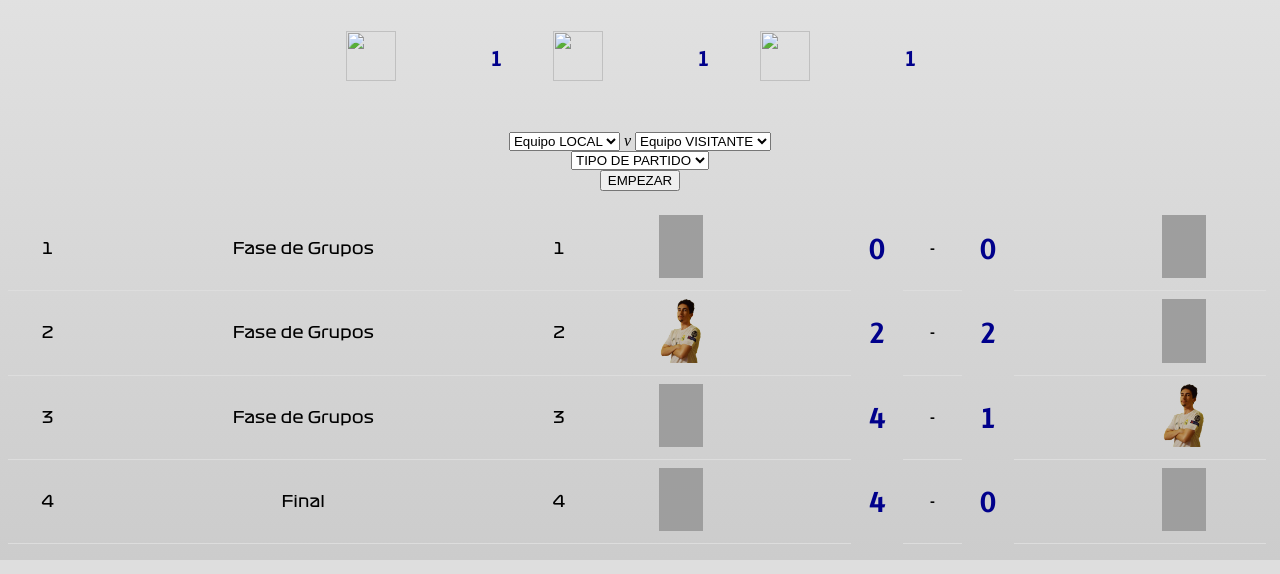
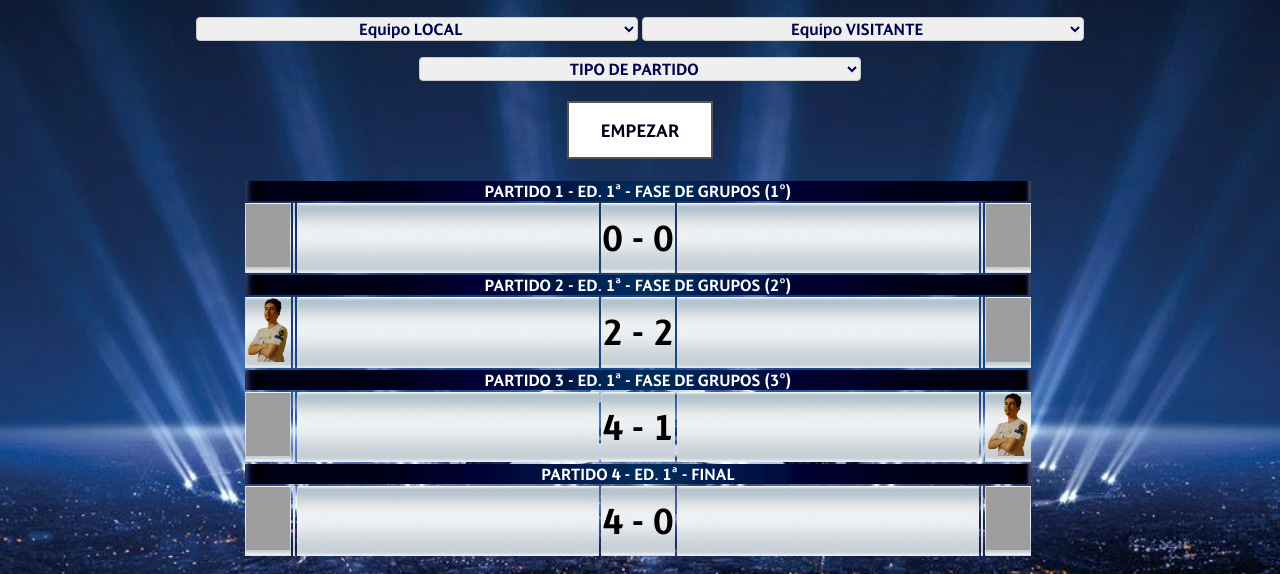
Before and after one commit to miguelromeral/BC_Web, a PHP site: page /principal.php in a window 1280 px wide. Shown: the part 457-1031 px from the top of the page. Run offline with PHP 8.4, Linux system fonts and the light colour scheme; the visitor is signed in with stand-in values (Sample User, id 1); data comes from the database, SQL or seed files in the repository; data that the repository does not hold is empty; grey boxes are pictures that could not be loaded.

Commit message:
Cambiado muchas cosas de hoja de estilos.
Marcador mejorado, estadísticas, etc.

```diff
--- a/Estilos/estilos.css
+++ b/Estilos/estilos.css
@@ -21,64 +21,69 @@
 }
 
 div {
-    font-family: F1_Bold;
+    font-family: UCL;
+    text-alig: center;
 }
 
 p {
+    font-family: UCL;
     text-align: center;
 }
 
 /* Cumple con todos los que tienen id=... */
 #marcador_g {
+    border-bottom: 1px solid #ddd;
+    text-align: center;
+    background-image:url(rotulo2.png);
+    background-size: cover;
+    color: #000000;
     font-family: UCL;
-    font-size: 200%;
     text-align: center;
-    color: darkblue;
-}
-
-#principal_equipo{
-    font-family: UCL;
-    font-size: 150%;
-    color: darkblue;
+    font-size: 40px;
 }
 
 body {
-  /* background: #6699ff;
-  background: -webkit-linear-gradient(#648880, #293f50);
-  background:    -moz-linear-gradient(#648880, #293f50); */
-  background:         linear-gradient(#f2f2f2,  #cccccc);
+  /* background:         linear-gradient(#f2f2f2,  #cccccc); */
+    background-image:url(UCL_fondo.jpg);
+    /* Full height */
+    height: 100%;
+    color: #f2f2f2;
+    /* Center and scale the image nicely */
+    background-position: center;
+    background-repeat: no-repeat;
+    background-size: cover;
 }
 
 
 #tabla_partidos {
-    border-collapse: collapse;
-    font-family: F1_Reg;
-    font-size: 100%;
-    width: 100%;
+    /*border-collapse: collapse;*/
+    font-family: UCL;
+    font-size: 18px;
+    /*width: 100%;*/
 }
 
 #p_td {
-    padding: 8px;
-    text-align: left;
     border-bottom: 1px solid #ddd;
     text-align: center;
+    background-image:url(rotulo2.png);
+    background-size: cover;
+    color: #00004d;
+    font-family: UCL;
+    text-align: center;
+    text-transform: uppercase;
+    font-size: 18px;
 }
 
-#p_tr:hover {background-color:#f5f5f5;}
-
-
-#tabla_partidos {
-    border-collapse: collapse;
-    font-family: F1_Reg;
-    font-size: 100%;
-    width: 100%;
-}
-
-#p_td {
-    padding: 8px;
-    text-align: left;
-    border-bottom: 1px solid #ddd;
+#p_td_equipo {
     text-align: center;
+    background-image:url(rotulo2.png);
+    background-size: cover;
+    color: #00004d;
+    font-family: UCL;
+    text-align: center;
+    text-transform: uppercase;
+    font-size: 18px;
+    column-width: 300px;
 }
 
 #p_tr:hover {background-color:#f5f5f5;}
@@ -89,8 +94,7 @@ body {
 #tabla_clasificacion {
     border-collapse: collapse;
     font-family: F1_Reg;
-    font-size: 100%;
-    width: 100%;
+    width: 50%;
     text-align: center;
 }
 
@@ -103,20 +107,26 @@ body {
     color: white;
 }
 #c_tr_in{
+    color: black;
     background-color: #33cc33;
 }
 #c_tr_out{
     color: black;
+    background-color: #ffb3b3;
 }
 
 #td_ucl_blue{
     background-image:url(timer.png);
+    background-position: center;
+    background-repeat: no-repeat;
     background-size: cover;
     color: white;
     font-family: UCL;
     text-align: center;
     text-transform: uppercase;
     font-size: 18px;
+    padding:0; margin:0;
+    border-collapse: collapse;
 }
 #td_ucl_white{
     background-image:url(rotulo2.png);
@@ -126,6 +136,8 @@ body {
     text-align: center;
     text-transform: uppercase;
     font-size: 18px;
+    padding:0; margin:0;
+    border-collapse: collapse;
 }
 #td_ucl_white_bold{
     background-image:url(rotulo2.png);
@@ -135,4 +147,127 @@ body {
     text-align: center;
     text-transform: uppercase;
     font-size: 26px;
+    padding:0; margin:0;
+    border-collapse: collapse;
 }
+
+.m_ta {
+    background-color: #ffff00;
+    color: white;
+    text-align: center;
+    color: #000000;
+    font-family: UCL;
+    text-align: center;
+    font-size: 24px;
+    width: 100px;
+    padding: 12px 20px;
+    margin: 8px 0;
+    box-sizing: border-box;
+    border: none;
+}
+
+.m_tr {
+    background-color: #ff0000;
+    color: white;
+    text-align: center;
+    color: white;
+    font-family: UCL;
+    text-align: center;
+    font-size: 24px;
+    width: 100px;
+    padding: 12px 20px;
+    margin: 8px 0;
+    box-sizing: border-box;
+    border: none;
+}
+
+
+.m_goles {
+    color: white;
+    text-align: center;
+    color: white;
+    font-family: UCL;
+    text-align: center;
+    font-size: 72px;
+    height: 150px;
+    box-sizing: border-box;
+    vertical-align: middle;
+    border: none;
+    width: 500px;
+}
+
+
+.m_goles_uno {
+    background: transparent;
+    color: white;
+    opacity: 10%;
+    text-align: center;
+    font-family: UCL;
+    font-size: 162px;
+    width: 200px;
+    height: 220px;
+    padding: 12px 20px;
+    margin: 8px 0;
+    box-sizing: border-box;
+    border: none;
+}
+
+select {
+    font-family: UCL;
+    width: 35%;
+    color: #00004d;
+    text-align: center;
+    display: inline-block;
+    border: 1px solid #ccc;
+    border-radius: 4px;
+    font-size: 18px;
+    box-sizing: border-box;
+}
+
+h1 {
+    font-family: UCL;
+    color: white;
+    text-align: center;
+}
+h2 {
+    font-family: UCL;
+    color: white;
+    text-align: center;
+}
+h3 {
+    font-family: UCL;
+    color: white;
+    text-align: center;
+}
+p {
+    font-family: UCL;
+    color: white;
+    text-align: center;
+}
+
+.button {
+    background-color: #4CAF50; /* Green */
+    border: none;
+    color: white;
+    padding: 16px 32px;
+    text-align: center;
+    text-decoration: none;
+    display: inline-block;
+    font-size: 20px;
+    margin: 4px 2px;
+    -webkit-transition-duration: 0.4s; /* Safari */
+    transition-duration: 0.4s;
+    cursor: pointer;
+    font-family: UCL;
+}
+
+.buttonBlue {
+    background-color: white;
+    color: #00001a;
+    border: 2px solid #555555;
+}
+
+.buttonBlue:hover {
+    background-color: #00001a;
+    color: white;
+}
--- a/FuncionesPHP/consultas.php
+++ b/FuncionesPHP/consultas.php
@@ -51,17 +51,17 @@ function getUsuarioFromID($conn, $id){
 
 function getTablaEquiposRegistrados($conn){
     if ($conn){
-        echo "<table border=\"1\">";
+        echo "<table>";
         echo "<tr><i>Equipos registrados</i></tr>";
         $query = "SELECT id, nombre FROM equipo order by nombre;";
         $result = mysqli_query($conn, $query);
         while($row = mysqli_fetch_assoc($result))
         {
-            echo "<tr><td>";
+            echo "<tr><td id=\"td_ucl_blue\">";
             //echo $row["id"];
             //echo "</td><td>";
             getImagenEquipoID($conn, $row["id"], 0.16);
-            echo "</td><td>";
+            echo "</td><td id=\"td_ucl_white\">";
             echo $row["nombre"];
             echo "</td></tr>";
         }
@@ -124,10 +124,17 @@ function getFilaPartido($conn, $id){
         $result = mysqli_query($conn, $query);
         while($row = mysqli_fetch_assoc($result))
         {
-            echo "<tr id=\"p_tr\">";
-            echo "<td id=\"p_td\">".$row["id"]."</td>";
-            echo "<td id=\"p_td\">".$row["tipo"]."</td>";
-            echo "<td id=\"p_td\">".$row["num_ed"]."</td>";
+            $id = $row["id"];
+            $edicion = $row["edicion"];
+            $tipo = $row["tipo"];
+            $num_ed = $row["num_ed"];
+            echo "<tr>";
+            if($tipo == "Final"){
+                echo "<td id=\"td_ucl_blue\" colspan=\"7\"> Partido ".$id." - Ed. ".$edicion."ª - ".$tipo." </td>";
+            }else{
+                echo "<td id=\"td_ucl_blue\" colspan=\"7\"> Partido ".$id." - Ed. ".$edicion."ª - ".$tipo." (".$num_ed."º) </td>";
+            }
+            echo "</tr><tr>";
 
 
             $query2 = "SELECT * FROM marcador where partido = ".$row["id"]." and local = 1;";
@@ -138,24 +145,27 @@ function getFilaPartido($conn, $id){
             getImagenUsuario($fila["usuario"], 0.25);
             echo "</td>";
             echo "<td id=\"p_td\">";
-            getImagenEquipoID($conn, $fila["equipo"], 0.16);
+            getImagenEquipoID($conn, $fila["equipo"], 0.2);
             echo "</td>";
-            echo "<td id=\"p_td\">". getNombreEquipo($conn, $fila["equipo"]) ."</td>";
-            echo "<td id=\"marcador_g\">".$fila["goles"]."</td>";
+            echo "<td id=\"p_td_equipo\">". getNombreEquipo($conn, $fila["equipo"]) ."</td>";
+
+            $gl = $fila["goles"];
 
             $query3 = "SELECT * FROM marcador where partido = ".$row["id"]." and local = 0;";
             $result3 = mysqli_query($conn, $query3);
             $fila2 = mysqli_fetch_assoc($result3);
-            echo "<td id=\"p_td\">-</td>";
-            echo "<td id=\"marcador_g\">".$fila2["goles"]."</td>";
-            echo "<td id=\"p_td\">". getNombreEquipo($conn, $fila2["equipo"]) ."</td>";
+
+            $gv = $fila2["goles"];
+
+            echo "<td id=\"marcador_g\">".$gl." - ".$gv."</td>";
+            echo "<td id=\"p_td_equipo\">". getNombreEquipo($conn, $fila2["equipo"]) ."</td>";
             echo "<td id=\"p_td\">";
-            getImagenEquipoID($conn, $fila2["equipo"], 0.16);
+            getImagenEquipoID($conn, $fila2["equipo"], 0.2);
             echo "</td>";
             echo "<td id=\"p_td\">";
             getImagenUsuario($fila2["usuario"], 0.25);
             echo "</td>";
-            if ($row["prorroga"]) { echo "<td>PR</td>"; } else { echo "<td>  </td>"; }
+            if ($row["prorroga"]) { echo "<td id=\"p_td\">PR</td>"; } else { echo "<td>  </td>"; }
             if ($row["penaltis"]) {
                 echo "<td id=\"p_td\">Ganó (P): ";
                 getImagenEquipoID($conn, $row["ganador_penaltis"], 0.16);
--- a/FuncionesPHP/funciones.php
+++ b/FuncionesPHP/funciones.php
@@ -1,11 +1,11 @@
 <?php
 function listaEquipos ($jugador){
-    echo "<p> ".$jugador.": ";
+    echo "<p> ".$jugador.": <br>";
     $query = "SELECT nombre from equipo order by nombre;";
     global $conn;
     $result = mysqli_query($conn, $query);
     echo "<select name=\"equipo_".$jugador."\">";
-    echo "<option value=\"null\">Seleccione un equipo</option>";
+    echo "<option value=\"null\">SELECCIONE UN EQUIPO</option>";
     while($row = mysqli_fetch_assoc($result))
     {
         $equipo = $row["nombre"];
@@ -236,10 +236,23 @@ function listaOpciones ($conn){
 
 function listaTodosPartidos ($conn){
     $ned = getNumeroEdiciones($conn);
-    echo "<p>Partidos por edición:<br>";
+
+    echo "<select onchange=\"ver_stats_partidos(this, $ned)\">";
+    echo "<option value=\"null\">Seleccione una edición</option>";
     for ($i=1; $i <= $ned; $i++){
-        echo "<h2>Edición ".$i."ª</h2>";
-        getTablaPartidosEdicion($conn, $i);
+        echo "<option value=\"".$i."\">".$i."ª</option>";
+    }
+    echo "</select>";
+    echo "</p>";
+
+
+    echo "<p>";
+    for ($i=1; $i <= $ned; $i++){
+
+        echo "<div id=\"stats_partidos_$i\" style=\"display: none;\">";
+            echo "<h2>Edición ".$i."ª</h2>";
+            getTablaPartidosEdicion($conn, $i);
+        echo "</div>";
     }
     echo "</p>";
 }
@@ -385,7 +398,6 @@ function estadisticasEquipo($conn, $equipo){
     $tpg = getPENGEquipo($conn, $equipo);
 
     ?>
-<hr>
         <?php getImagenEquipoID($conn, $equipo, 0.5); ?>
 <h1><?= getNombreEquipo($conn, $equipo) ?></h1>
 <table>
--- a/principal.php
+++ b/principal.php
@@ -55,11 +55,7 @@ if($_POST){
          <link rel="stylesheet" type="text/css" href="Estilos/estilos.css">
     </head>
     <body>
-
-    <form name="fsalir" action="index.php" method="get">
-        <button type="submit" name="salir" id="salir" value="true">CERRAR SESIÓN</button>
-    </form>
-
+    <center>
 <?php
 
 //Quitamos Warning
@@ -88,8 +84,7 @@ echo "</p>";
 
 ?>
         <p>
-    <center>
-        <table cellspacing="30">
+        <table>
             <tr>
                 <td colspan="2">
             <center><img src="Imagenes/foto_Miguel.png" width="175" height="253"/></center>
@@ -102,20 +97,20 @@ echo "</p>";
                 </td>
             </tr>
             <tr>
-                <td>
+                <td id="td_ucl_blue">
                     <?php getImagenEquipoNombre($conn, $em, 50, 50); ?>
                 </td>
-                <td id="principal_equipo"><?=$em?></td>
+                <td id="td_ucl_white"><?=$em?></td>
 
-                <td>
+                <td id="td_ucl_blue">
                     <?php getImagenEquipoNombre($conn, $ej, 50, 50); ?>
                 </td>
 
-                <td id="principal_equipo"><?=$ej?></td>
-                <td>
+                <td id="td_ucl_white"><?=$ej?></td>
+                <td id="td_ucl_blue">
                     <?php getImagenEquipoNombre($conn, $ec, 50, 50); ?>
                 </td>
-                <td id="principal_equipo"><?=$ec?></td>
+                <td id="td_ucl_white"><?=$ec?></td>
             </tr>
 
 
@@ -129,20 +124,19 @@ echo "</p>";
         <option value="<?= $ej ?>"><?= $ej ?></option>
         <option value="<?= $ec ?>"><?= $ec ?></option>
     </select>
-    <i> v </i>
     <select name="visitante">
         <option value="null">Equipo VISITANTE</option>
         <option value="<?= $em ?>"><?= $em ?></option>
         <option value="<?= $ej ?>"><?= $ej ?></option>
         <option value="<?= $ec ?>"><?= $ec ?></option>
     </select>
-    <br>
+        <p>
     <select name="tipo">
         <option value="null">TIPO DE PARTIDO</option>
         <option value="Fase de Grupos">Fase de Grupos</option>
         <option value="Final">FINAL</option>
-    </select><br>
-    <input type="submit" value="EMPEZAR">
+    </select></p>
+    <input class="button buttonBlue" type="submit" value="EMPEZAR">
 
     </form>
 
```
Also changed, not shown: Scripts/checker.js (+57 -0 lines), index.php (+4 -5 lines), partido.php (+23 -41 lines), Estilos/UCL_fondo.jpg (added), Imagenes/Champions.png (added).
